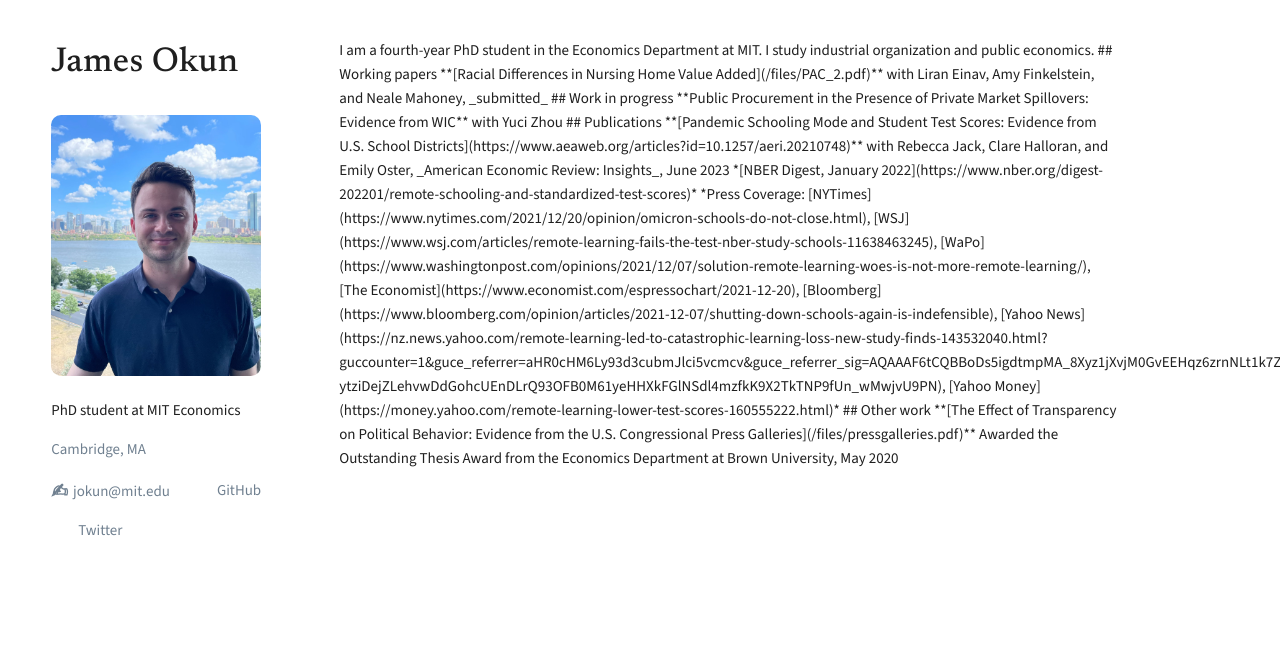
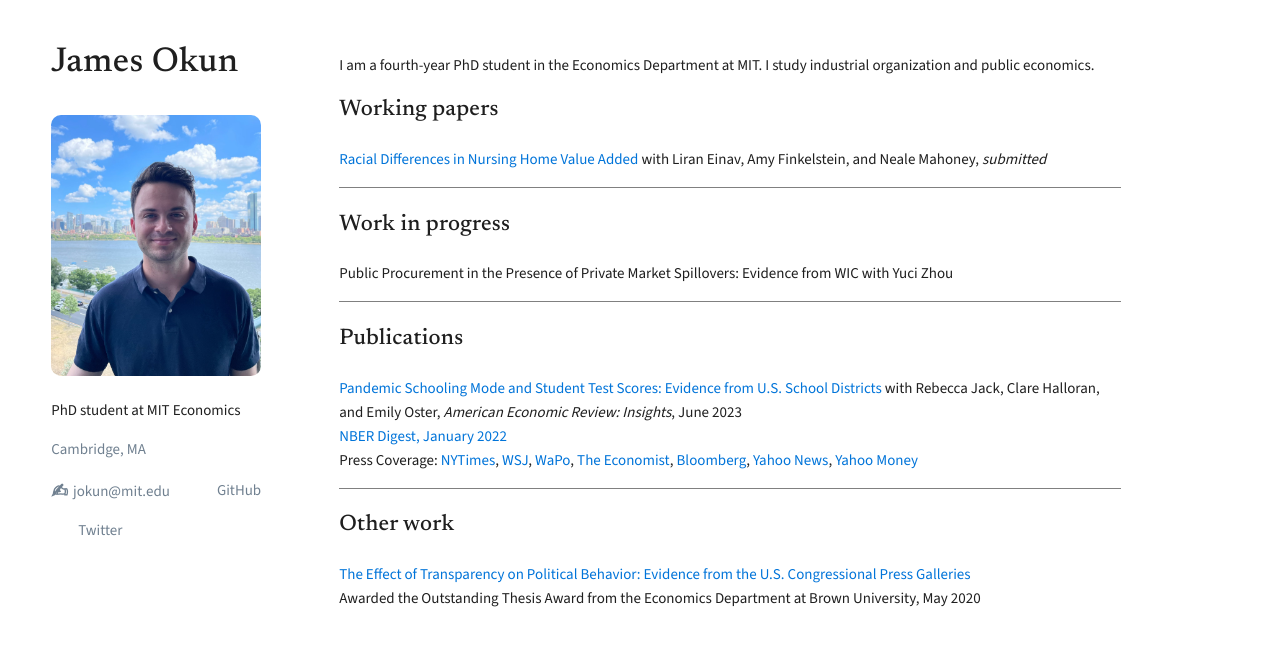
Before and after one commit to jamesokun/jamesokun.github.io, a Jekyll site: the page built from index.html, in a window 1280 px wide. Shown: the top 646 px of the page. Built offline with Jekyll 4.4.1, drawn with Linux system fonts in a browser that asks for light colours; the list of posts is cut into pages by our own code.

Commit message:
hompeage

```diff
--- a/index.html
+++ b/index.html
@@ -1,23 +1,37 @@
 ---
 layout: default
 ---
-I am a fourth-year PhD student in the Economics Department at MIT. I study industrial organization and public economics.
+<p>I am a fourth-year PhD student in the Economics Department at MIT. I study industrial organization and public economics.</p>
 
-## Working papers
+<h2 class="no_top_margin">Working papers</h2>
+<div style="margin-bottom: 1rem;">
+  <a href="/files/PAC_2.pdf">Racial Differences in Nursing Home Value Added</a> with Liran Einav, Amy Finkelstein, and Neale Mahoney, <em>submitted</em>
+</div>
+<hr style="border: 0; height: 1px; background-color: gray;">
 
-**[Racial Differences in Nursing Home Value Added](/files/PAC_2.pdf)** with Liran Einav, Amy Finkelstein, and Neale Mahoney, _submitted_
+<h2 class="bottom-three">Work in progress</h2>
+<div style="margin-bottom: 1rem;">
+  Public Procurement in the Presence of Private Market Spillovers: Evidence from WIC with Yuci Zhou
+</div>
+<hr style="border: 0; height: 1px; background-color: gray;">
 
-## Work in progress
+<h2 class="bottom-three">Publications</h2>
+<div style="margin-bottom: 1rem;">
+  <a href="https://www.aeaweb.org/articles?id=10.1257/aeri.20210748">Pandemic Schooling Mode and Student Test Scores: Evidence from U.S. School Districts</a> with Rebecca Jack, Clare Halloran, and Emily Oster, <em>American Economic Review: Insights</em>, June 2023<br>
+  <a href="https://www.nber.org/digest-202201/remote-schooling-and-standardized-test-scores">NBER Digest, January 2022</a><br>
+  Press Coverage:
+  <a href="https://www.nytimes.com/2021/12/20/opinion/omicron-schools-do-not-close.html">NYTimes</a>,
+  <a href="https://www.wsj.com/articles/remote-learning-fails-the-test-nber-study-schools-11638463245">WSJ</a>,
+  <a href="https://www.washingtonpost.com/opinions/2021/12/07/solution-remote-learning-woes-is-not-more-remote-learning/">WaPo</a>,
+  <a href="https://www.economist.com/espressochart/2021-12-20">The Economist</a>,
+  <a href="https://www.bloomberg.com/opinion/articles/2021-12-07/shutting-down-schools-again-is-indefensible">Bloomberg</a>,
+  <a href="https://nz.news.yahoo.com/remote-learning-led-to-catastrophic-learning-loss-new-study-finds-143532040.html?guccounter=1&guce_referrer=aHR0cHM6Ly93d3cubmJlci5vcmcv&guce_referrer_sig=AQAAAF6tCQBBoDs5igdtmpMA_8Xyz1jXvjM0GvEEHqz6zrnNLt1k7ZI_2IDfGRlwtzkwWieNvYoghl2FRHAAQyAk42iwgn7IcLU-ytziDejZLehvwDdGohcUEnDLrQ93OFB0M61yeHHXkFGlNSdl4mzfkK9X2TkTNP9fUn_wMwjvU9PN">Yahoo News</a>,
+  <a href="https://money.yahoo.com/remote-learning-lower-test-scores-160555222.html">Yahoo Money</a>
+</div>
+<hr style="border: 0; height: 1px; background-color: gray;">
 
-**Public Procurement in the Presence of Private Market Spillovers: Evidence from WIC** with Yuci Zhou
-
-## Publications
-
-**[Pandemic Schooling Mode and Student Test Scores: Evidence from U.S. School Districts](https://www.aeaweb.org/articles?id=10.1257/aeri.20210748)**  with Rebecca Jack, Clare Halloran, and Emily Oster, _American Economic Review: Insights_, June 2023
-  *[NBER Digest, January 2022](https://www.nber.org/digest-202201/remote-schooling-and-standardized-test-scores)*
-  *Press Coverage: [NYTimes](https://www.nytimes.com/2021/12/20/opinion/omicron-schools-do-not-close.html), [WSJ](https://www.wsj.com/articles/remote-learning-fails-the-test-nber-study-schools-11638463245), [WaPo](https://www.washingtonpost.com/opinions/2021/12/07/solution-remote-learning-woes-is-not-more-remote-learning/), [The Economist](https://www.economist.com/espressochart/2021-12-20), [Bloomberg](https://www.bloomberg.com/opinion/articles/2021-12-07/shutting-down-schools-again-is-indefensible), [Yahoo News](https://nz.news.yahoo.com/remote-learning-led-to-catastrophic-learning-loss-new-study-finds-143532040.html?guccounter=1&guce_referrer=aHR0cHM6Ly93d3cubmJlci5vcmcv&guce_referrer_sig=AQAAAF6tCQBBoDs5igdtmpMA_8Xyz1jXvjM0GvEEHqz6zrnNLt1k7ZI_2IDfGRlwtzkwWieNvYoghl2FRHAAQyAk42iwgn7IcLU-ytziDejZLehvwDdGohcUEnDLrQ93OFB0M61yeHHXkFGlNSdl4mzfkK9X2TkTNP9fUn_wMwjvU9PN), [Yahoo Money](https://money.yahoo.com/remote-learning-lower-test-scores-160555222.html)*
-
-## Other work
-
-**[The Effect of Transparency on Political Behavior: Evidence from the U.S. Congressional Press Galleries](/files/pressgalleries.pdf)**
+<h2 class="bottom-three">Other work</h2>
+<div style="margin-bottom: 1rem;">
+  <a href="/files/pressgalleries.pdf">The Effect of Transparency on Political Behavior: Evidence from the U.S. Congressional Press Galleries</a><br>
   Awarded the Outstanding Thesis Award from the Economics Department at Brown University, May 2020
+</div>
```
